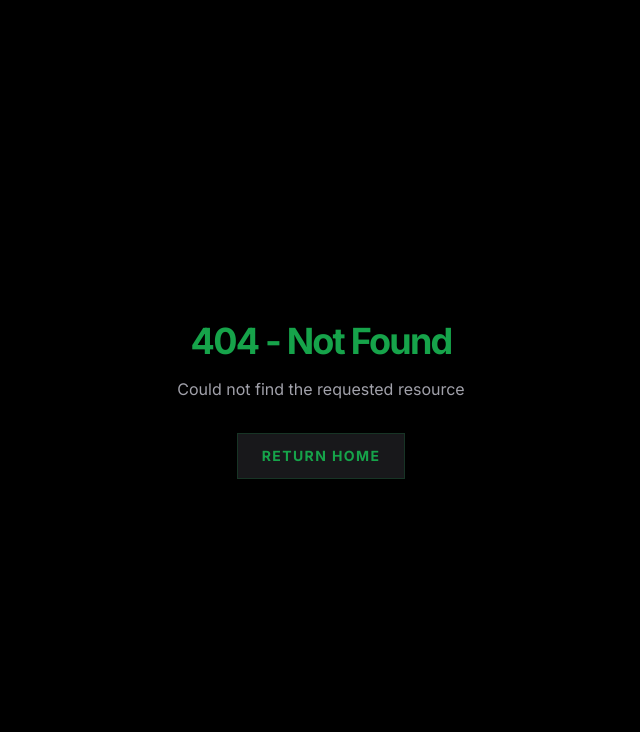
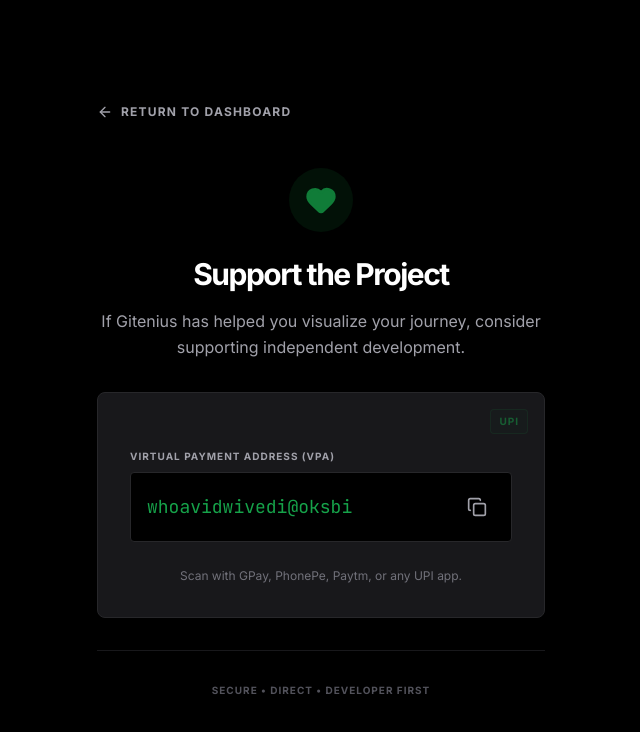
Before and after one commit to whoavidwivedi/Gitenius, a Next.js app: page /sponsor in a window 1280 px wide. Before the commit this address had no page. Shown: the top 732 px of the page, without its empty margins (319-959 px from the left). Built offline with nearby package versions, Linux system fonts and the light colour scheme.

Commit message:
Add sponsor page and refine navigation

```diff
--- a/App.tsx
+++ b/App.tsx
@@ -9,6 +9,7 @@
 import { RepoCard } from './components/RepoCard';
 import { DownloadButton } from './components/DownloadButton';
 import { DevDrawer } from './components/DevDrawer';
+import Link from 'next/link';
 import { ContributionsDrawer } from './components/ContributionsDrawer';
 
 const App: React.FC = () => {
@@ -111,7 +112,22 @@
           </h1>
           <div className="h-0.5 w-0 group-hover:w-full bg-primary transition-all duration-300" />
         </div>
-        <div className="text-[10px] font-bold tracking-widest uppercase">
+        <div className="text-[10px] font-bold tracking-widest uppercase flex items-center gap-6">
+          <Link
+            href="/sponsor"
+            className="text-muted hover:text-primary transition-colors border border-zinc-800 px-3 py-1.5 rounded hover:border-primary/50 hidden md:block"
+          >
+            Sponsor
+          </Link>
+          <a
+            href="https://github.com/whoavidwivedi/gitenius"
+            target="_blank"
+            rel="noopener noreferrer"
+            className="text-zinc-500 hover:text-white transition-colors"
+          >
+            Repo
+          </a>
+        </div>
         {user && !isLoading ? (
           <div className="flex gap-6 items-center">
             <button
@@ -129,11 +145,11 @@
         ) : (
           <span className="text-muted">Profile Visualization Engine</span>
         )}
-        </div>
       </nav>
 
       {/* Landing / Search Section */}
-      {!user && !isLoading && (
+      {
+        !user && !isLoading && (
           <section className="flex-grow flex flex-col items-center justify-center py-12 animate-in fade-in zoom-in-95 duration-700">
             <div className="max-w-2xl text-center space-y-8 mb-12">
               <div className="inline-block px-3 py-1 border border-primary/20 bg-primary/5 text-primary text-[10px] font-bold uppercase tracking-widest mb-4">
@@ -179,17 +195,21 @@
               </div>
             )}
           </section>
-      )}
+        )
+      }
 
       {/* Loading Section */}
-      {isLoading && (
+      {
+        isLoading && (
           <section className="flex-grow flex flex-col items-center justify-center py-12">
             <LoadingTimeline currentStep={loadingStep} />
           </section>
-      )}
+        )
+      }
 
       {/* Results Section */}
-      {user && !isLoading && (
+      {
+        user && !isLoading && (
           <div className="animate-in fade-in slide-in-from-bottom-8 duration-1000">
             {/* Main Top Grid */}
             <div className="grid grid-cols-1 lg:grid-cols-12 gap-12 mb-16">
@@ -339,7 +359,8 @@
               </div>
             </div>
           </div>
-      )}
+        )
+      }
 
       {/* Footer */}
       <footer className="mt-auto pt-6 border-t border-border flex flex-col md:flex-row justify-between items-center gap-4 text-[10px] font-bold text-muted uppercase tracking-[0.2em]">
@@ -347,6 +368,10 @@
           <span className="text-primary">Gitenius V1</span>
           <span className="opacity-20">|</span>
           <span>© {new Date().getFullYear()}</span>
+          <span className="opacity-20">|</span>
+          <Link href="/sponsor" className="hover:text-primary transition-colors">
+            Sponsor
+          </Link>
         </div>
       </footer>
 
--- /dev/null
+++ b/app/sponsor/page.tsx
@@ -0,0 +1,97 @@
+'use client';
+
+import React, { useState } from 'react';
+import Link from 'next/link';
+import { Copy, Check, Heart, ArrowLeft } from 'lucide-react';
+
+import { DevDrawer } from '../../components/DevDrawer';
+
+export default function SponsorPage() {
+    const [copied, setCopied] = useState(false);
+    const [showDevDrawer, setShowDevDrawer] = useState(false);
+    const upiId = 'whoavidwivedi@oksbi';
+
+    const handleCopy = () => {
+        navigator.clipboard.writeText(upiId);
+        setCopied(true);
+        setTimeout(() => setCopied(false), 2000);
+    };
+
+    // Right-click override
+    React.useEffect(() => {
+        const handleContextMenu = (e: MouseEvent) => {
+            e.preventDefault();
+            setShowDevDrawer(true);
+        };
+
+        document.addEventListener('contextmenu', handleContextMenu);
+        return () => document.removeEventListener('contextmenu', handleContextMenu);
+    }, []);
+
+    return (
+        <div className="min-h-screen flex flex-col items-center justify-center p-6 bg-black text-slate-200">
+            <div className="max-w-md w-full space-y-8 animate-in fade-in zoom-in-95 duration-700">
+
+                {/* Navigation */}
+                <Link href="/" className="inline-flex items-center gap-2 text-xs font-bold text-muted-foreground hover:text-white uppercase tracking-widest transition-colors mb-4">
+                    <ArrowLeft className="w-4 h-4" />
+                    Return to Dashboard
+                </Link>
+
+                {/* Header */}
+                <div className="text-center space-y-4">
+                    <div className="w-16 h-16 bg-primary/10 rounded-full flex items-center justify-center mx-auto mb-6">
+                        <Heart className="w-8 h-8 text-primary animate-pulse" fill="currentColor" />
+                    </div>
+                    <h1 className="text-3xl font-bold tracking-tighter text-white">
+                        Support the Project
+                    </h1>
+                    <p className="text-muted-foreground leading-relaxed">
+                        If Gitenius has helped you visualize your journey, consider supporting independent development.
+                    </p>
+                </div>
+
+                {/* UPI Card */}
+                <div className="bg-zinc-900 border border-border p-8 rounded-lg space-y-6 relative overflow-hidden group">
+                    <div className="absolute top-0 right-0 p-4 opacity-50">
+                        <div className="text-[10px] font-bold tracking-widest uppercase text-primary border border-primary/20 bg-primary/5 px-2 py-1 rounded">UPI</div>
+                    </div>
+
+                    <div className="space-y-2">
+                        <label className="text-[10px] font-bold uppercase tracking-widest text-muted-foreground block">
+                            Virtual Payment Address (VPA)
+                        </label>
+                        <div className="flex items-center gap-3 bg-black border border-zinc-800 p-4 rounded group-hover:border-primary/50 transition-colors">
+                            <code className="flex-grow font-mono text-lg text-primary truncate">
+                                {upiId}
+                            </code>
+                            <button
+                                onClick={handleCopy}
+                                className="p-2 hover:bg-zinc-800 rounded transition-colors text-zinc-400 hover:text-white"
+                                title="Copy UPI ID"
+                            >
+                                {copied ? <Check className="w-5 h-5 text-green-500" /> : <Copy className="w-5 h-5" />}
+                            </button>
+                        </div>
+                    </div>
+
+                    <div className="text-center">
+                        <p className="text-xs text-zinc-500 mt-4 leading-relaxed">
+                            Scan with GPay, PhonePe, Paytm, or any UPI app.
+                        </p>
+                    </div>
+                </div>
+
+                {/* Footer info */}
+                <div className="text-center pt-8 border-t border-zinc-900">
+                    <p className="text-[10px] font-bold uppercase tracking-widest text-zinc-600">
+                        Secure • Direct • Developer First
+                    </p>
+                </div>
+
+            </div>
+
+            <DevDrawer isOpen={showDevDrawer} onClose={() => setShowDevDrawer(false)} />
+        </div>
+    );
+}
```
Lines whose indentation alone changed are shown as unchanged.
